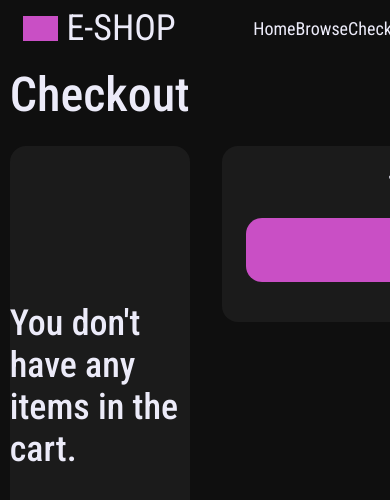
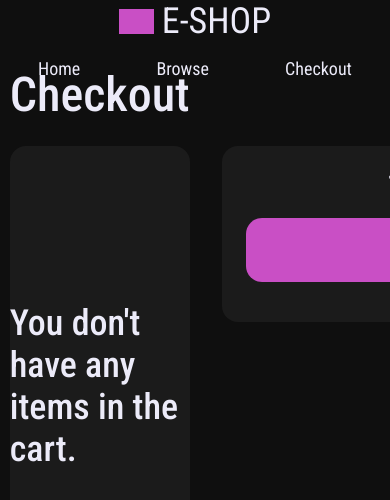
Before and after one commit to Quazf1x/E-SHOP, a React (Vite) app: page /checkout in a window 390 px wide. Shown: the top 500 px of the page. Built offline with nearby package versions, Linux system fonts and the light colour scheme.

Commit message:
Ver 0.6.0 started working on responsiveness

```diff
--- a/src/assets/components/HomePage/HomePage.tsx
+++ b/src/assets/components/HomePage/HomePage.tsx
@@ -1,5 +1,5 @@
 import HomeBanner from "./HomeBanner.tsx";
-import LastSeenBanner from "./LastSeenBanner.tsx";
+//import LastSeenBanner from "./LastSeenBanner.tsx";
 import Header from "../Header/header.tsx";
 
 const HomePage = () => {
@@ -7,7 +7,7 @@ const HomePage = () => {
     <>
       <Header />
       <HomeBanner />
-      <LastSeenBanner />
+      {/* <LastSeenBanner /> */}
     </>
   );
 };
--- a/src/assets/styles/carousel.css
+++ b/src/assets/styles/carousel.css
@@ -120,3 +120,11 @@
 .carousel-dot:hover {
   opacity: 0.75;
 }
+
+@media only screen and (max-width: 950px) {
+  .carousel-main-wrapper > .carousel-slider {
+    width: 100%;
+    margin: 0 1rem;
+    height: 90%;
+  }
+}
--- a/src/assets/styles/error.css
+++ b/src/assets/styles/error.css
@@ -5,7 +5,7 @@
   display: flex;
   justify-content: center;
   flex-direction: column;
-  height: 100%;
+  height: 100svh;
   width: 100%;
 }
 
--- a/src/assets/styles/header.css
+++ b/src/assets/styles/header.css
@@ -46,3 +46,21 @@ header > nav {
   text-decoration: none;
   cursor: pointer;
 }
+
+@media only screen and (max-width: 950px) {
+  header {
+    align-items: center;
+    justify-content: space-around;
+    flex-direction: column;
+    padding: 0;
+  }
+
+  header > nav {
+    margin-top: 1rem;
+    width: 100%;
+  }
+
+  .link-menu > li {
+    margin: 0 2rem;
+  }
+}
--- a/src/assets/styles/homeBanner.css
+++ b/src/assets/styles/homeBanner.css
@@ -4,7 +4,7 @@
   gap: 0 2svw;
   margin: auto;
   margin-top: 2rem;
-  height: 600px;
+  height: fit-content;
   width: clamp(400px, 90%, 1200px);
 }
 
@@ -112,6 +112,24 @@
   max-width: 600px;
 }
 
+@media only screen and (max-width: 950px) {
+  .home-banner {
+    grid-template: 5rem 31rem 1fr / 1fr;
+    margin: none;
+    width: 100%;
+  }
+
+  .home-banner > div {
+    width: 100%;
+  }
+
+  #home-fifth-sec-wrapper {
+    grid-row: 2/3;
+    grid-column: unset;
+    max-width: 600px;
+  }
+}
+
 @media only screen and (max-width: 1240px) {
   #banner-info > h1 {
     line-height: 4rem;
--- a/src/assets/styles/index.css
+++ b/src/assets/styles/index.css
@@ -18,13 +18,14 @@
 
 html {
   background-color: var(--bg);
+  height: 100svh;
+  width: 100svw;
 }
 
 body {
   color: var(--white);
   font-size: 18px;
   font-family: "Roboto Condensed", sans-serif;
-  height: 100svh;
 }
 
 button {
@@ -33,6 +34,7 @@ button {
 
 #root {
   height: 100%;
+  width: 100%;
 }
 
 .highlight {
```
